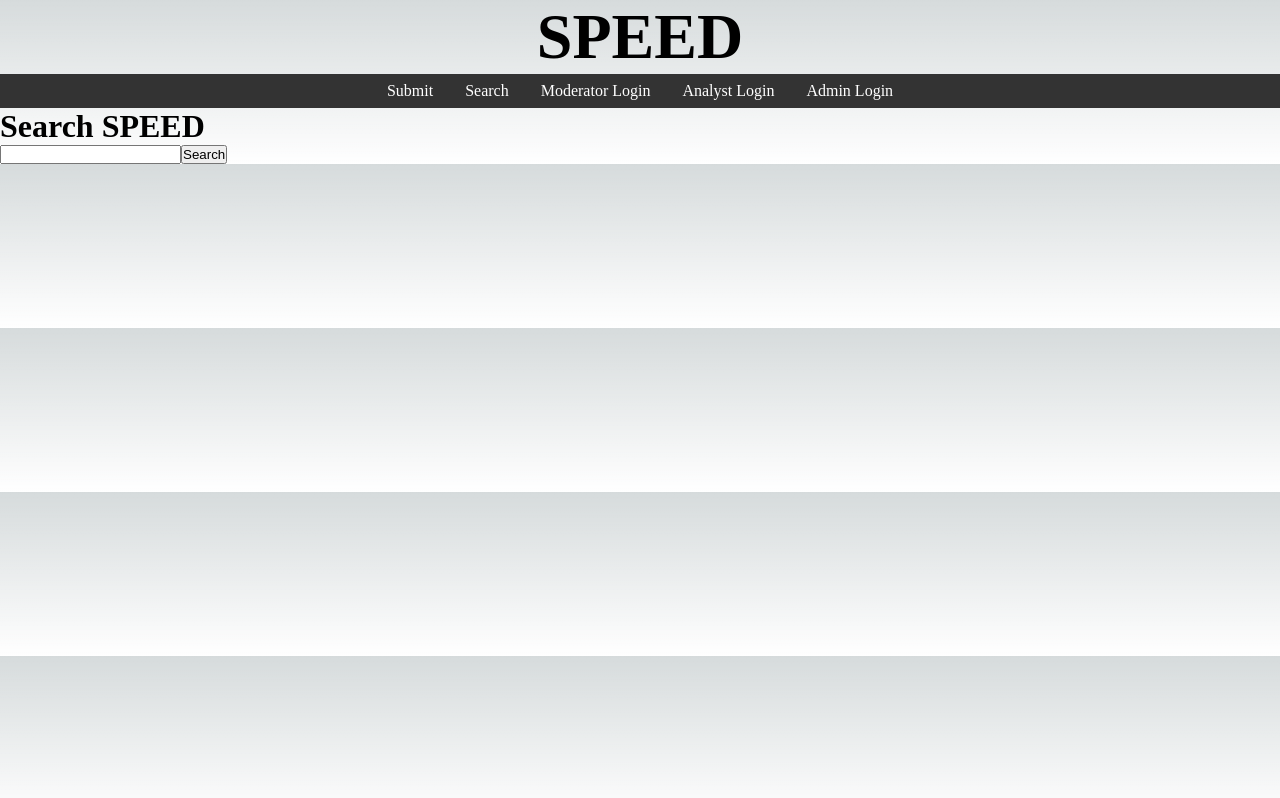
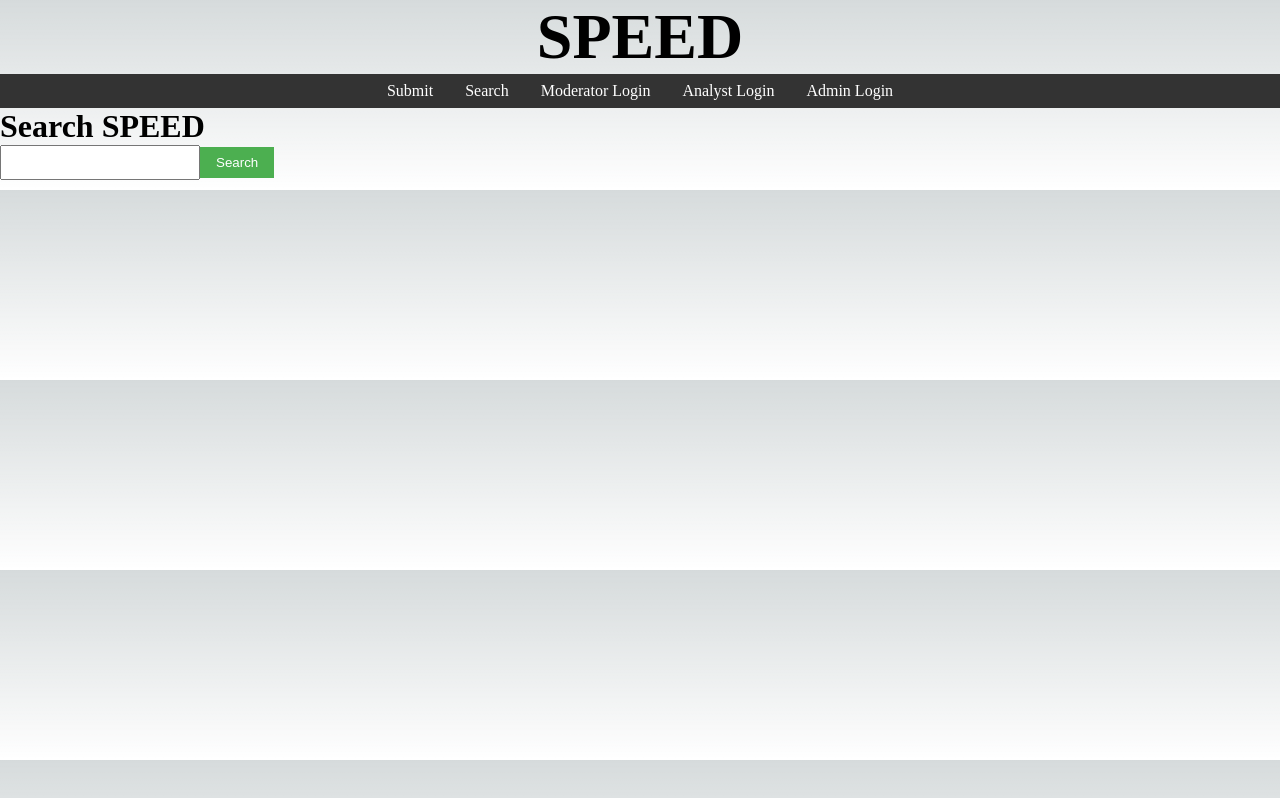
Before and after one commit to travyozza/SPEED, a Next.js app in the folder frontend/: page /Pages/Search in a window 1280 px wide. Built offline with nearby package versions, Linux system fonts and the light colour scheme.

Commit message:
Basic search function implemented (Author not displaying)

```diff
--- /dev/null
+++ b/frontend/src/app/Pages/Components/SearchArticles.tsx
@@ -0,0 +1,82 @@
+"use client";
+import React, { useState } from 'react';
+import styles from '../styles/searchtable.module.css';
+
+interface Article {
+    id: number;
+    title: string;
+    author: string;
+    journalName: string;
+    yearOfPublication: number;
+    volume: number;
+    number: number;
+    pages: string;
+    doi: string;
+}
+
+const SearchArticles: React.FC = () => {
+    const [searchTerm, setSearchTerm] = useState('');
+    const [searchResults, setSearchResults] = useState<Article[]>([]);
+
+    const handleSearch = (event: React.ChangeEvent<HTMLInputElement>) => {
+        setSearchTerm(event.target.value);
+    };
+
+    const handleSubmit = async (event: React.FormEvent<HTMLFormElement>) => {
+        event.preventDefault();
+        try {
+            let endpoint = 'http://localhost:8082/articles';
+            if (searchTerm) {
+                endpoint += `?search=${searchTerm}`;
+            }
+            const response = await fetch(endpoint);
+            const articles = await response.json();
+            setSearchResults(articles);
+            console.log(searchResults);
+        } catch (error) {
+            console.error(error);
+        }
+    };
+
+    return (
+        <div className={styles.container}>
+            <form onSubmit={handleSubmit}>
+                <input type="text" value={searchTerm} onChange={handleSearch} className={styles.searchInput} />
+                <button type="submit" className={styles.searchButton}>Search</button>
+            </form>
+            {searchResults.length > 0 && (
+                <table className={styles.table}>
+                    <thead>
+                        <tr>
+                            <th>Title</th>
+                            <th>Author</th>
+                            <th>Journal Name</th>
+                            <th>Year of Publication</th>
+                            <th>Volume</th>
+                            <th>Number</th>
+                            <th>Pages</th>
+                            <th>DOI</th>
+                        </tr>
+                    </thead>
+                    <tbody>
+                        {searchResults.map((article) => (
+                            <tr key={article.doi}>
+                                <td>{article.title}</td>
+                                <td>{article.author}</td>
+                                <td>{article.journalName}</td>
+                                <td>{article.yearOfPublication}</td>
+                                <td>{article.volume}</td>
+                                <td>{article.number}</td>
+                                <td>{article.pages}</td>
+                                <td>{article.doi}</td>
+                            </tr>
+                        ))}
+                    </tbody>
+                </table>
+            )}
+        </div>
+    );
+
+};
+
+export default SearchArticles;
--- a/frontend/src/app/Pages/Components/SearchBar.tsx
+++ /dev/null
@@ -1,24 +0,0 @@
-"use client";
-import React, { useState } from 'react';
-
-const SearchBar: React.FC = () => {
-    const [searchTerm, setSearchTerm] = useState('');
-
-    const handleSearch = (event: React.ChangeEvent<HTMLInputElement>) => {
-        setSearchTerm(event.target.value);
-    };
-
-    const handleSubmit = (event: React.FormEvent<HTMLFormElement>) => {
-        event.preventDefault();
-        console.log(`Search term: ${searchTerm}`);
-    };
-
-    return (
-        <form onSubmit={handleSubmit}>
-            <input type="text" value={searchTerm} onChange={handleSearch} />
-            <button type="submit">Search</button>
-        </form>
-    );
-};
-
-export default SearchBar;
--- a/frontend/src/app/Pages/Search/page.tsx
+++ b/frontend/src/app/Pages/Search/page.tsx
@@ -1,11 +1,11 @@
 import React from 'react';
-import SearchBar from '../Components/SearchBar';
+import SearchArticles from '../Components/SearchArticles';
 
 const Search = () => {
     return (
         <div>
             <h1>Search SPEED</h1>
-            <SearchBar />
+            <SearchArticles />
         </div>
     );
 };
--- /dev/null
+++ b/frontend/src/app/Pages/styles/searchtable.module.css
@@ -0,0 +1,39 @@
+/* searchtable.module.css */
+/* Add styles for the table */
+.table {
+    width: 100%;
+    border-collapse: collapse;
+    margin-top: 20px;
+}
+
+.table th,
+.table td {
+    padding: 12px;
+    text-align: left;
+    border: 1px solid #ddd; /* Add border around each cell */
+}
+
+.table th {
+    background-color: #f2f2f2;
+    color: #333;
+    font-weight: bold;
+}
+
+/* Style the search input and button */
+.searchInput {
+    padding: 8px;
+    margin-bottom: 10px;
+    width: 200px;
+}
+
+.searchButton {
+    padding: 8px 16px;
+    background-color: #4caf50;
+    color: white;
+    border: none;
+    cursor: pointer;
+}
+
+.searchButton:hover {
+    background-color: #45a049;
+}
```
